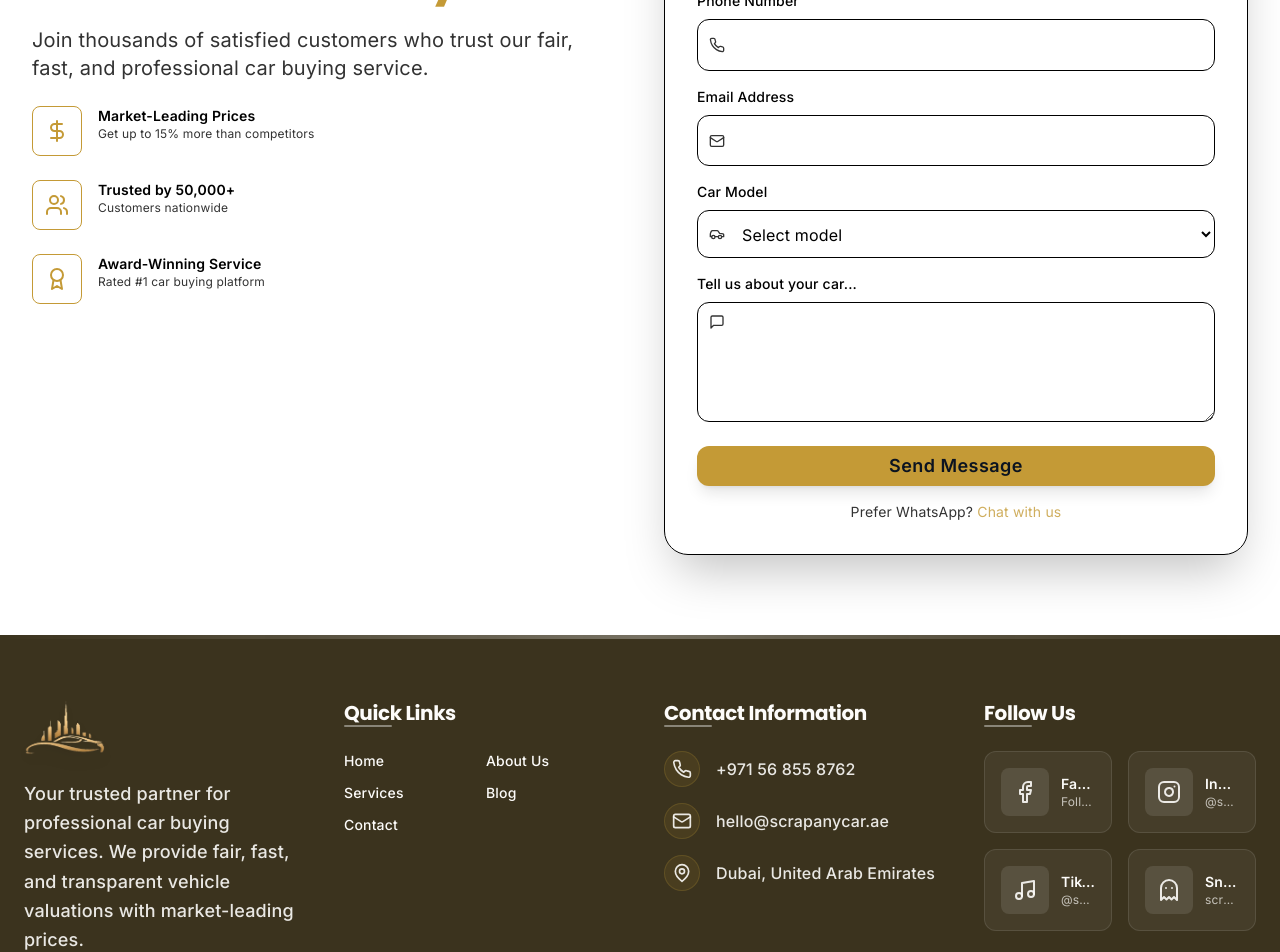
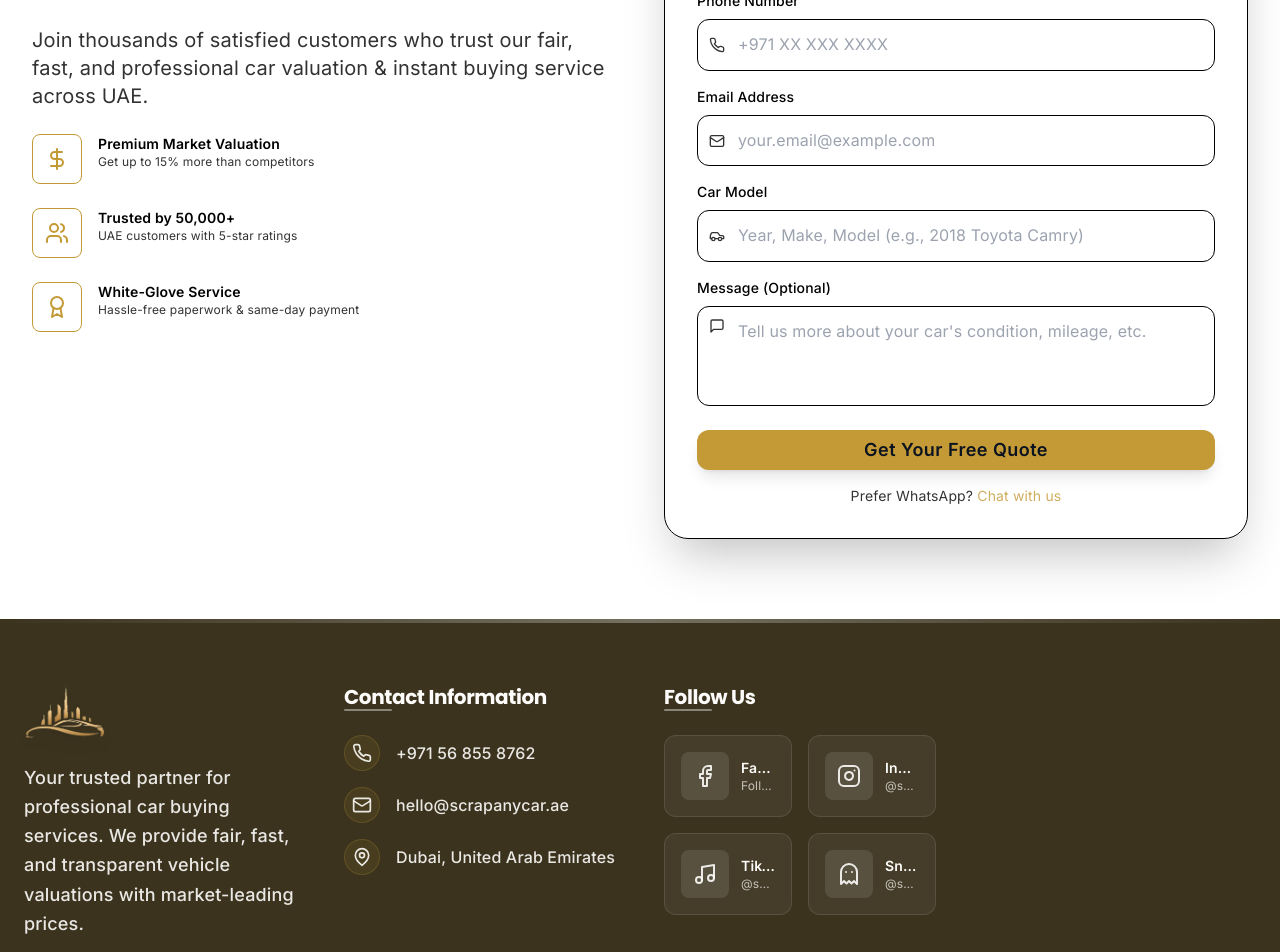
Before and after one commit to mazam1/scrapanycar.ae, a Next.js app: page / in a window 1280 px wide. Shown: the part 6900-7852 px from the top of the page. Built offline with nearby package versions, Linux system fonts and the light colour scheme.

Commit message:
Update footer: Remove Quick Links section and fix social media links

```diff
--- a/components/layout/footer.tsx
+++ b/components/layout/footer.tsx
@@ -89,19 +89,7 @@ function ClassicLayout({ currentYear, socialPlatforms }: { currentYear: number;
           </p>
         </div>
 
-        <div className="space-y-6">
-          <h3 className="font-poppins font-bold text-lg sm:text-xl text-[#fdfcfa] mb-6 relative">
-            Quick Links
-            <div className="absolute bottom-0 left-0 w-12 h-0.5 bg-white/40 rounded-full" />
-          </h3>
-          <nav className="grid grid-cols-2 gap-3" aria-label="Footer navigation">
-            {navigation.map((item) => (
-              <Link key={item.name} href={item.href} className="text-sm font-medium text-[#fdfcfa] hover:text-[#c49a36] transition-colors duration-200">
-                {item.name}
-              </Link>
-            ))}
-          </nav>
-        </div>
+
 
         <div className="space-y-6">
           <h3 className="font-poppins font-bold text-lg sm:text-xl text-[#fdfcfa] mb-6 relative">
@@ -145,10 +133,12 @@ function ClassicLayout({ currentYear, socialPlatforms }: { currentYear: number;
                   key={social.name}
                   href={social.href}
                   className="group rounded-xl border border-white/10 bg-white/5 hover:bg-white/10 transition-all duration-200 p-4 flex items-center gap-3 min-h-[72px] w-full"
-                  aria-label={social.name}
+                  aria-label={`Visit our ${social.name} page`}
+                  target="_blank"
+                  rel="noopener noreferrer"
                 >
                   <div className="w-12 h-12 rounded-lg bg-white/10 flex items-center justify-center flex-shrink-0 group-hover:bg-white/15 transition-colors duration-200">
-                    <Icon className="h-6 w-6 text-[#fdfcfa]/90 group-hover:text-[#fdfcfa] transition-colors duration-200" />
+                    <Icon className="h-6 w-6 text-[#fdfcfa]/90 group-hover:text-[#fdfcfa] transition-colors duration-200" aria-hidden="true" />
                   </div>
                   <div className="flex flex-col justify-center min-w-0 flex-1">
                     <span className="text-[#fdfcfa] text-sm font-semibold truncate">{social.name}</span>
@@ -203,19 +193,7 @@ function CompactLayout({ currentYear, socialPlatforms }: { currentYear: number;
           </div>
         </div>
 
-        <div className="space-y-6">
-          <h3 className="font-poppins font-bold text-lg sm:text-xl text-[#fdfcfa] mb-6 relative">
-            Quick Links
-            <div className="absolute bottom-0 left-0 w-12 h-0.5 bg-white/40 rounded-full" />
-          </h3>
-          <nav className="grid grid-cols-2 gap-3" aria-label="Footer navigation">
-            {navigation.map((item) => (
-              <Link key={item.name} href={item.href} className="text-sm font-medium text-[#fdfcfa] hover:text-[#c49a36] transition-colors duration-200">
-                {item.name}
-              </Link>
-            ))}
-          </nav>
-        </div>
+
 
         <div className="space-y-6">
           <h3 className="font-poppins font-bold text-lg sm:text-xl text-[#fdfcfa] mb-6 relative">
@@ -251,8 +229,8 @@ function CompactLayout({ currentYear, socialPlatforms }: { currentYear: number;
               {socialPlatforms.map((social) => {
                 const Icon = social.icon
                 return (
-                  <Link key={social.name} href={social.href} aria-label={social.name} className="group rounded-md border border-white/10 bg-white/5 hover:bg-white/10 transition-colors p-3 flex items-center justify-center">
-                    <Icon className="h-5 w-5 text-[#fdfcfa]/90" />
+                    <Link key={social.name} href={social.href} aria-label={`Visit our ${social.name} page`} target="_blank" rel="noopener noreferrer" className="group rounded-md border border-white/10 bg-white/5 hover:bg-white/10 transition-colors p-3 flex items-center justify-center">
+                    <Icon className="h-5 w-5 text-[#fdfcfa]/90 group-hover:text-[#fdfcfa] transition-colors duration-200" aria-hidden="true" />
                   </Link>
                 )
               })}
@@ -319,11 +297,13 @@ function SplitLayout({ currentYear, socialPlatforms }: { currentYear: number; so
                     <Link
                       key={social.name}
                       href={social.href}
-                      aria-label={social.name}
+                      aria-label={`Visit our ${social.name} page`}
+                      target="_blank"
+                      rel="noopener noreferrer"
                       className="group rounded-lg border border-white/10 bg-white/5 hover:bg-white/10 transition-all duration-200 p-3 flex items-center justify-center min-h-[56px] w-full aspect-square"
                     >
                       <div className="w-full h-full flex items-center justify-center">
-                        <Icon className="h-6 w-6 text-[#fdfcfa]/90 group-hover:text-[#fdfcfa] transition-colors duration-200" />
+                        <Icon className="h-6 w-6 text-[#fdfcfa]/90 group-hover:text-[#fdfcfa] transition-colors duration-200" aria-hidden="true" />
                       </div>
                     </Link>
                   )
@@ -386,10 +366,10 @@ function FooterWithSearchParams({ variant: propVariant }: { variant?: FooterVari
   const variant = propVariant ?? variantParam ?? "classic"
 
   const socialPlatforms = [
-    { name: "Facebook", href: "#", icon: Facebook, subtitle: "Follow us" },
-    { name: "Instagram", href: "#", icon: Instagram, subtitle: "@scrapanycar" },
-    { name: "TikTok", href: "#", icon: Music, subtitle: "@scrapanycar" },
-    { name: "Snapchat", href: "#", icon: Ghost, subtitle: "scrapanycar" },
+    { name: "Facebook", href: "https://www.facebook.com/scrapyourcar", icon: Facebook, subtitle: "Follow us" },
+    { name: "Instagram", href: "https://www.instagram.com/scrapyourcar", icon: Instagram, subtitle: "@scrapyourcar" },
+    { name: "TikTok", href: "https://www.tiktok.com/@scrapyourcar", icon: Music, subtitle: "@scrapyourcar" },
+    { name: "Snapchat", href: "https://www.snapchat.com/add/scrapyourcar", icon: Ghost, subtitle: "@scrapyourcar" },
   ]
 
   return (
--- a/components/sections/home/get-in-touch-section.tsx
+++ b/components/sections/home/get-in-touch-section.tsx
@@ -35,11 +35,11 @@ export function GetInTouchSection() {
             viewport={{ once: true }}
           >
             <h2 className="text-3xl sm:text-4xl lg:text-5xl font-bold text-foreground">
-              Ready to Sell Your Car?
-              <span className="block text-brand-gold">Get Started Today!</span>
+              Scrap Your Car Today
+              <span className="block text-brand-gold">Get Instant Cash!</span>
             </h2>
             <p className="text-lg sm:text-xl text-muted-foreground max-w-2xl">
-              Join thousands of satisfied customers who trust our fair, fast, and professional car buying service.
+              Join thousands of satisfied customers who trust our fair, fast, and professional car valuation & instant buying service across UAE.
             </p>
 
             <div className="space-y-6">
@@ -48,7 +48,7 @@ export function GetInTouchSection() {
                   <DollarSign className="h-6 w-6" />
                 </div>
                 <div>
-                  <div className="text-sm font-semibold text-foreground">Market-Leading Prices</div>
+                  <div className="text-sm font-semibold text-foreground">Premium Market Valuation</div>
                   <div className="text-xs text-muted-foreground">Get up to 15% more than competitors</div>
                 </div>
               </div>
@@ -58,7 +58,7 @@ export function GetInTouchSection() {
                 </div>
                 <div>
                   <div className="text-sm font-semibold text-foreground">Trusted by 50,000+</div>
-                  <div className="text-xs text-muted-foreground">Customers nationwide</div>
+                  <div className="text-xs text-muted-foreground">UAE customers with 5-star ratings</div>
                 </div>
               </div>
               <div className="flex items-start gap-4">
@@ -66,8 +66,8 @@ export function GetInTouchSection() {
                   <Award className="h-6 w-6" />
                 </div>
                 <div>
-                  <div className="text-sm font-semibold text-foreground">Award-Winning Service</div>
-                  <div className="text-xs text-muted-foreground">Rated #1 car buying platform</div>
+                  <div className="text-sm font-semibold text-foreground">White-Glove Service</div>
+                  <div className="text-xs text-muted-foreground">Hassle-free paperwork & same-day payment</div>
                 </div>
               </div>
             </div>
@@ -82,7 +82,7 @@ export function GetInTouchSection() {
             viewport={{ once: true }}
           >
             <div className="flex items-center justify-between mb-6">
-              <h3 className="text-xl font-semibold text-foreground">Get in Touch</h3>
+              <h3 className="text-xl font-semibold text-foreground">Request a Free Valuation</h3>
             </div>
             <form onSubmit={handleSubmit} className="space-y-4">
               <div>
@@ -94,6 +94,7 @@ export function GetInTouchSection() {
                     value={phone}
                     onChange={(e) => setPhone(e.target.value)}
                     className="w-full pl-10 pr-4 py-3 border rounded-xl focus:outline-none focus:ring-2 focus:ring-brand-gold transition-all duration-300 bg-background text-foreground border-border"
+                    placeholder="+971 XX XXX XXXX"
                   />
                 </div>
               </div>
@@ -107,6 +108,7 @@ export function GetInTouchSection() {
                     value={email}
                     onChange={(e) => setEmail(e.target.value)}
                     className="w-full pl-10 pr-4 py-3 border rounded-xl focus:outline-none focus:ring-2 focus:ring-brand-gold transition-all duration-300 bg-background text-foreground border-border"
+                    placeholder="your.email@example.com"
                   />
                 </div>
               </div>
@@ -115,30 +117,26 @@ export function GetInTouchSection() {
                 <label className="block text-sm font-medium text-foreground mb-2">Car Model</label>
                 <div className="relative">
                   <Car className="absolute left-3 top-1/2 -translate-y-1/2 h-4 w-4 text-muted-foreground" />
-                  <select
+                  <input
+                    type="text"
                     value={model}
                     onChange={(e) => setModel(e.target.value)}
                     className="w-full pl-10 pr-4 py-3 border rounded-xl focus:outline-none focus:ring-2 focus:ring-brand-gold transition-all duration-300 bg-background text-foreground border-border"
-                  >
-                    <option value="">Select model</option>
-                    {[
-                      "Camry", "Civic", "Corolla", "Accord", "RAV4", "X5", "A4", "GLC"
-                    ].map((m) => (
-                      <option key={m} value={m}>{m}</option>
-                    ))}
-                  </select>
+                    placeholder="Year, Make, Model (e.g., 2018 Toyota Camry)"
+                  />
                 </div>
               </div>
 
               <div>
-                <label className="block text-sm font-medium text-foreground mb-2">Tell us about your car...</label>
+                <label className="block text-sm font-medium text-foreground mb-2">Message (Optional)</label>
                 <div className="relative">
                   <MessageSquare className="absolute left-3 top-3 h-4 w-4 text-muted-foreground" />
                   <textarea
                     value={message}
                     onChange={(e) => setMessage(e.target.value)}
-                    className="w-full pl-10 pr-4 py-3 min-h-[120px] border rounded-xl focus:outline-none focus:ring-2 focus:ring-brand-gold transition-all duration-300 bg-background text-foreground border-border resize-y"
-                  />
+                    className="w-full pl-10 pr-4 py-3 border rounded-xl focus:outline-none focus:ring-2 focus:ring-brand-gold transition-all duration-300 bg-background text-foreground border-border min-h-[100px] resize-none"
+                    placeholder="Tell us more about your car's condition, mileage, etc."
+                  ></textarea>
                 </div>
               </div>
 
@@ -147,7 +145,7 @@ export function GetInTouchSection() {
                   type="submit"
                   className="bg-brand-gold hover:bg-brand-gold/90 text-brand-charcoal font-semibold px-12 py-4 text-lg rounded-xl shadow-lg hover:shadow-xl transition-all duration-300 w-full"
                 >
-                  Send Message
+                  Get Your Free Quote
                 </Button>
               </div>
 
```
